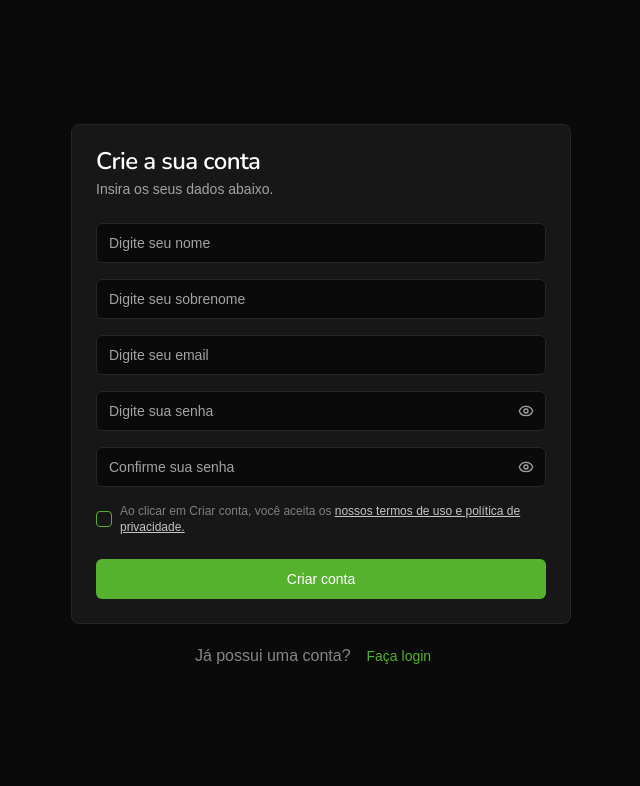
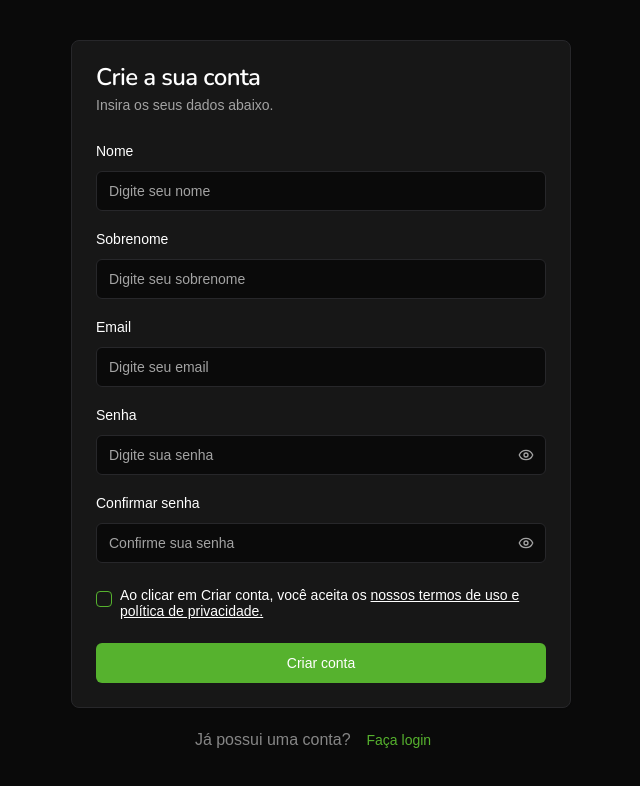
Before and after one commit to PauloRicardofsa98/fintrack, a React (Vite) app: page /signup in a window 1280 px wide. Shown: the top 786 px of the page, without its empty margins (319-959 px from the left). Built offline with nearby package versions, Linux system fonts and the light colour scheme; a web font is replaced by a local one.

Commit message:
feat: add validations to signup form

```diff
--- a/package.json
+++ b/package.json
@@ -11,16 +11,20 @@
     "prepare": "husky"
   },
   "dependencies": {
+    "@hookform/resolvers": "^4.0.0",
     "@radix-ui/react-checkbox": "^1.1.4",
+    "@radix-ui/react-label": "^2.1.2",
     "@radix-ui/react-slot": "^1.1.2",
     "class-variance-authority": "^0.7.1",
     "clsx": "^2.1.1",
     "lucide-react": "^0.475.0",
     "react": "^19.0.0",
     "react-dom": "^19.0.0",
+    "react-hook-form": "^7.54.2",
     "react-router": "^7.1.5",
     "tailwind-merge": "^3.0.1",
-    "tailwindcss-animate": "^1.0.7"
+    "tailwindcss-animate": "^1.0.7",
+    "zod": "^3.24.2"
   },
   "devDependencies": {
     "@eslint/js": "^9.19.0",
--- a/src/components/password-input.jsx
+++ b/src/components/password-input.jsx
@@ -1,14 +1,20 @@
 import { EyeIcon, EyeOffIcon } from "lucide-react";
-import { useState } from "react";
+import { forwardRef, useState } from "react";
 
 import { Button } from "./ui/button";
 import { Input } from "./ui/input";
 
-const PasswordInput = ({ ...rest }) => {
+const PasswordInput = forwardRef(
+  ({ placeholder = "Digite sua senha", ...props }, ref) => {
     const [showPassword, setShowPassword] = useState(false);
     return (
       <div className="relative">
-      <Input type={showPassword ? "text" : "password"} {...rest} />
+        <Input
+          type={showPassword ? "text" : "password"}
+          placeholder={placeholder}
+          ref={ref}
+          {...props}
+        />
         <Button
           variant="ghost"
           className="absolute bottom-0 right-0 top-0 my-auto mr-1 h-8 w-8 text-muted-foreground"
@@ -18,6 +24,9 @@ const PasswordInput = ({ ...rest }) => {
         </Button>
       </div>
     );
-};
+  },
+);
+
+PasswordInput.displayName = "PasswordInput";
 
 export default PasswordInput;
--- /dev/null
+++ b/src/components/ui/form.jsx
@@ -0,0 +1,136 @@
+import { Slot } from "@radix-ui/react-slot";
+import * as React from "react";
+import { Controller, FormProvider, useFormContext } from "react-hook-form";
+
+import { Label } from "@/components/ui/label";
+import { cn } from "@/lib/utils";
+
+const Form = FormProvider;
+
+const FormFieldContext = React.createContext({});
+
+const FormField = ({ ...props }) => {
+  return (
+    <FormFieldContext.Provider value={{ name: props.name }}>
+      <Controller {...props} />
+    </FormFieldContext.Provider>
+  );
+};
+
+const useFormField = () => {
+  const fieldContext = React.useContext(FormFieldContext);
+  const itemContext = React.useContext(FormItemContext);
+  const { getFieldState, formState } = useFormContext();
+
+  const fieldState = getFieldState(fieldContext.name, formState);
+
+  if (!fieldContext) {
+    throw new Error("useFormField should be used within <FormField>");
+  }
+
+  const { id } = itemContext;
+
+  return {
+    id,
+    name: fieldContext.name,
+    formItemId: `${id}-form-item`,
+    formDescriptionId: `${id}-form-item-description`,
+    formMessageId: `${id}-form-item-message`,
+    ...fieldState,
+  };
+};
+
+const FormItemContext = React.createContext({});
+
+const FormItem = React.forwardRef(({ className, ...props }, ref) => {
+  const id = React.useId();
+
+  return (
+    <FormItemContext.Provider value={{ id }}>
+      <div ref={ref} className={cn("space-y-2", className)} {...props} />
+    </FormItemContext.Provider>
+  );
+});
+FormItem.displayName = "FormItem";
+
+const FormLabel = React.forwardRef(({ className, ...props }, ref) => {
+  const { error, formItemId } = useFormField();
+
+  return (
+    <Label
+      ref={ref}
+      className={cn(error && "text-destructive", className)}
+      htmlFor={formItemId}
+      {...props}
+    />
+  );
+});
+FormLabel.displayName = "FormLabel";
+
+const FormControl = React.forwardRef(({ ...props }, ref) => {
+  const { error, formItemId, formDescriptionId, formMessageId } =
+    useFormField();
+
+  return (
+    <Slot
+      ref={ref}
+      id={formItemId}
+      aria-describedby={
+        !error
+          ? `${formDescriptionId}`
+          : `${formDescriptionId} ${formMessageId}`
+      }
+      aria-invalid={!!error}
+      {...props}
+    />
+  );
+});
+FormControl.displayName = "FormControl";
+
+const FormDescription = React.forwardRef(({ className, ...props }, ref) => {
+  const { formDescriptionId } = useFormField();
+
+  return (
+    <p
+      ref={ref}
+      id={formDescriptionId}
+      className={cn("text-sm text-muted-foreground", className)}
+      {...props}
+    />
+  );
+});
+FormDescription.displayName = "FormDescription";
+
+const FormMessage = React.forwardRef(
+  ({ className, children, ...props }, ref) => {
+    const { error, formMessageId } = useFormField();
+    const body = error ? String(error?.message) : children;
+
+    if (!body) {
+      return null;
+    }
+
+    return (
+      <p
+        ref={ref}
+        id={formMessageId}
+        className={cn("text-sm font-medium text-destructive", className)}
+        {...props}
+      >
+        {body}
+      </p>
+    );
+  },
+);
+FormMessage.displayName = "FormMessage";
+
+export {
+  Form,
+  FormControl,
+  FormDescription,
+  FormField,
+  FormItem,
+  FormLabel,
+  FormMessage,
+  useFormField,
+};
--- /dev/null
+++ b/src/components/ui/label.jsx
@@ -0,0 +1,22 @@
+"use client";
+
+import * as LabelPrimitive from "@radix-ui/react-label";
+import { cva } from "class-variance-authority";
+import * as React from "react";
+
+import { cn } from "@/lib/utils";
+
+const labelVariants = cva(
+  "text-sm font-medium leading-none peer-disabled:cursor-not-allowed peer-disabled:opacity-70",
+);
+
+const Label = React.forwardRef(({ className, ...props }, ref) => (
+  <LabelPrimitive.Root
+    ref={ref}
+    className={cn(labelVariants(), className)}
+    {...props}
+  />
+));
+Label.displayName = LabelPrimitive.Root.displayName;
+
+export { Label };
--- a/src/pages/signup.jsx
+++ b/src/pages/signup.jsx
@@ -1,4 +1,7 @@
+import { zodResolver } from "@hookform/resolvers/zod";
+import { useForm } from "react-hook-form";
 import { Link } from "react-router";
+import { z } from "zod";
 
 import PasswordInput from "@/components/password-input";
 import { Button } from "@/components/ui/button";
@@ -11,39 +14,184 @@ import {
   CardTitle,
 } from "@/components/ui/card";
 import { Checkbox } from "@/components/ui/checkbox";
+import {
+  Form,
+  FormControl,
+  FormField,
+  FormItem,
+  FormLabel,
+  FormMessage,
+} from "@/components/ui/form";
 import { Input } from "@/components/ui/input";
 
+const signupSchema = z.object({
+  firstName: z.string().trim().min(1, {
+    message: "O nome é obrigatório",
+  }),
+  lastName: z.string().trim().min(1, {
+    message: "O sobrenome é obrigatório",
+  }),
+  email: z
+    .string()
+    .email({
+      message: "O email é inválido",
+    })
+    .trim()
+    .min(1, {
+      message: "O email é obrigatório",
+    }),
+  password: z.string().trim().min(6, {
+    message: "A senha deve ter no mínimo 6 caracteres",
+  }),
+  confirmPassword: z.string().trim().min(6, {
+    message: "A confirmação de senha deve ter no mínimo 6 caracteres",
+  }),
+  terms: z.boolean().refine((value) => value, {
+    message: "Você deve aceitar os termos de uso e política de privacidade",
+  }),
+});
+
 const SignupPage = () => {
+  const form = useForm({
+    resolver: zodResolver(signupSchema),
+    defaultValues: {
+      firstName: "",
+      lastName: "",
+      email: "",
+      password: "",
+      confirmPassword: "",
+      terms: false,
+    },
+  });
+
+  const onSubmit = (data) => {
+    console.log(data);
+  };
+
   return (
     <div className="flex h-screen w-screen flex-col items-center justify-center gap-3">
+      <Form {...form}>
+        <form onSubmit={form.handleSubmit(onSubmit)}>
           <Card className="w-[500px]">
             <CardHeader>
               <CardTitle>Crie a sua conta</CardTitle>
               <CardDescription>Insira os seus dados abaixo.</CardDescription>
             </CardHeader>
             <CardContent className="space-y-4">
-          <Input placeholder="Digite seu nome" />
-          <Input placeholder="Digite seu sobrenome" />
-          <Input placeholder="Digite seu email" />
-          <PasswordInput placeholder="Digite sua senha" />
-          <PasswordInput placeholder="Confirme sua senha" />
-          <div className="flex items-center space-x-2">
-            <Checkbox id="terms" />
-            <label
-              htmlFor="terms"
-              className="text-xs text-muted-foreground opacity-75"
+              <FormField
+                control={form.control}
+                name="firstName"
+                render={({ field }) => (
+                  <FormItem>
+                    <FormLabel>Nome</FormLabel>
+                    <FormControl>
+                      <Input placeholder="Digite seu nome" {...field} />
+                    </FormControl>
+                    <FormMessage />
+                  </FormItem>
+                )}
+              />
+
+              <FormField
+                control={form.control}
+                name="lastName"
+                render={({ field }) => (
+                  <FormItem>
+                    <FormLabel>Sobrenome</FormLabel>
+                    <FormControl>
+                      <Input placeholder="Digite seu sobrenome" {...field} />
+                    </FormControl>
+                    <FormMessage />
+                  </FormItem>
+                )}
+              />
+
+              <FormField
+                control={form.control}
+                name="email"
+                render={({ field }) => (
+                  <FormItem>
+                    <FormLabel>Email</FormLabel>
+                    <FormControl>
+                      <Input
+                        placeholder="Digite seu email"
+                        type="email"
+                        {...field}
+                      />
+                    </FormControl>
+                    <FormMessage />
+                  </FormItem>
+                )}
+              />
+
+              <FormField
+                control={form.control}
+                name="password"
+                render={({ field }) => (
+                  <FormItem>
+                    <FormLabel>Senha</FormLabel>
+                    <FormControl>
+                      <PasswordInput
+                        placeholder="Digite sua senha"
+                        {...field}
+                      />
+                    </FormControl>
+                    <FormMessage />
+                  </FormItem>
+                )}
+              />
+
+              <FormField
+                control={form.control}
+                name="confirmPassword"
+                render={({ field }) => (
+                  <FormItem>
+                    <FormLabel>Confirmar senha</FormLabel>
+                    <FormControl>
+                      <PasswordInput
+                        placeholder="Confirme sua senha"
+                        {...field}
+                      />
+                    </FormControl>
+                    <FormMessage />
+                  </FormItem>
+                )}
+              />
+
+              <FormField
+                control={form.control}
+                name="terms"
+                render={({ field }) => (
+                  <FormItem className="flex items-center space-x-2">
+                    <FormControl>
+                      <Checkbox
+                        checked={field.value}
+                        onCheckedChange={field.onChange}
+                      />
+                    </FormControl>
+                    <div className="space-y-1 leading-none">
+                      <FormLabel>
+                        Ao clicar em Criar conta, você aceita os{" "}
+                        <a
+                          href="#"
+                          className={`text-white underline ${form.formState.errors.terms ? "text-red-500" : "text-blue-500"}`}
                         >
-              Ao clicar em Criar conta, você aceita os{" "}
-              <a href="#" className="text-white underline">
                           nossos termos de uso e política de privacidade.
                         </a>
-            </label>
+                      </FormLabel>
                     </div>
+                  </FormItem>
+                )}
+              />
             </CardContent>
             <CardFooter>
-          <Button className="w-full">Criar conta</Button>
+              <Button className="w-full" type="submit">
+                Criar conta
+              </Button>
             </CardFooter>
           </Card>
+        </form>
+      </Form>
 
       <div className="flex items-center justify-center">
         <p className="text-center opacity-50">Já possui uma conta?</p>
```
Also changed, not shown: 1 other file (tests, documents, lock files or other folders). Lines whose indentation alone changed are shown as unchanged.
